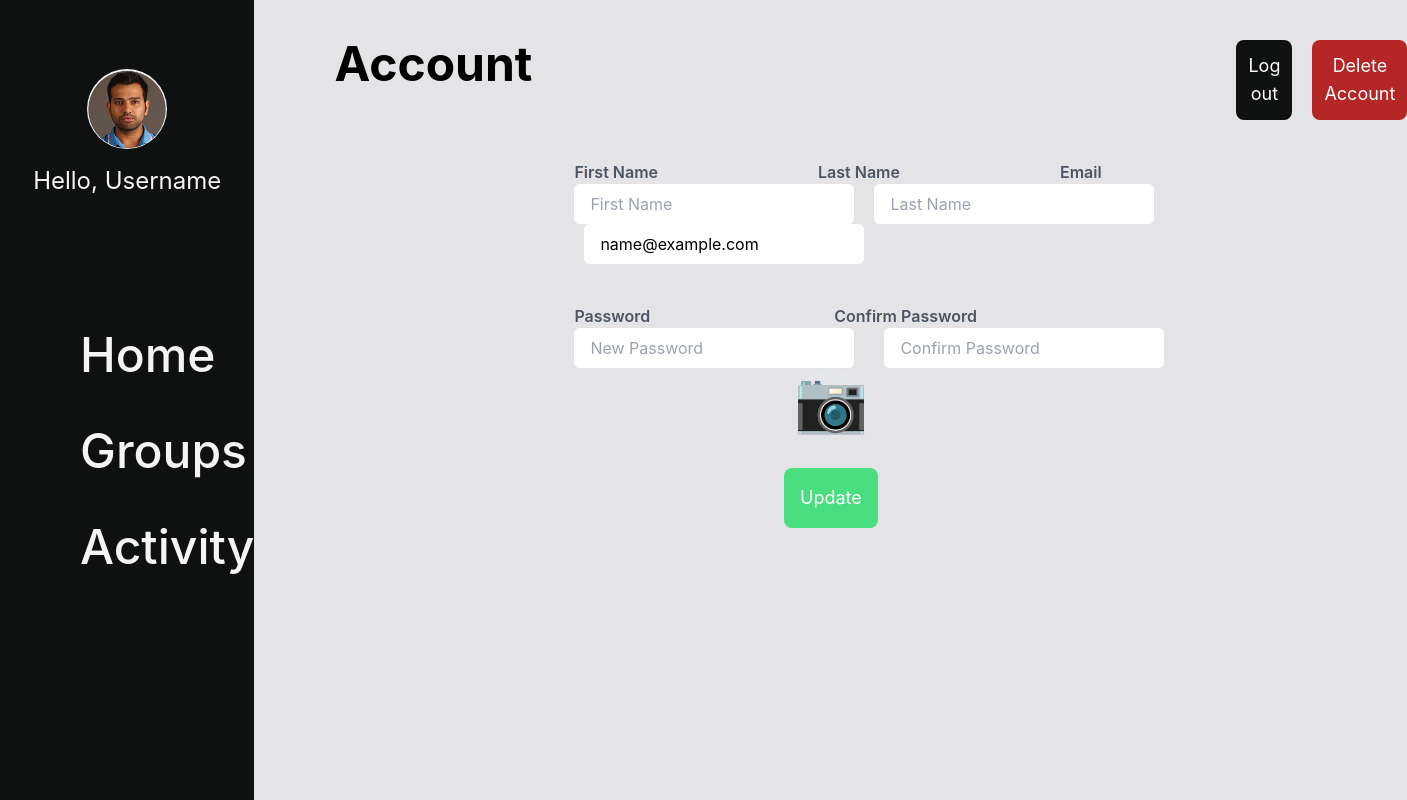
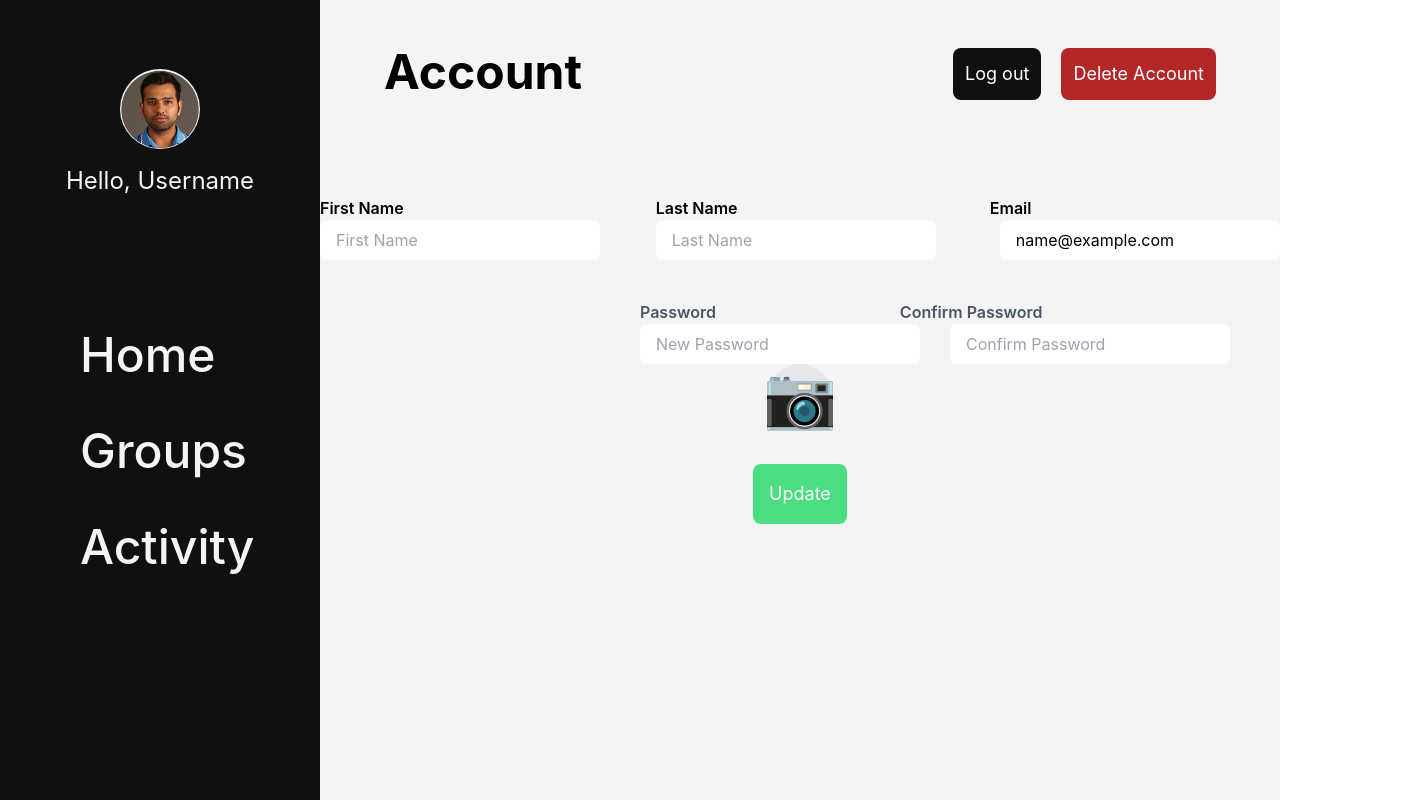
Before and after one commit to Ajaykumarunt/Best_Team_Ever, a React (Create React App) app in the folder ai_split/: page /account in a window 1280 px wide. Shown: the whole page, 1407 px wide, since content can reach past the window. Built offline with nearby package versions, Linux system fonts and the light colour scheme; no server answers; sample sign-in values are in the browser's storage.

Commit message:
fixed data duplication on homepage

```diff
--- a/ai_split/src/components/AccountPage.js
+++ b/ai_split/src/components/AccountPage.js
@@ -1,23 +1,25 @@
 import React, { useContext, useState } from "react";
 import { AuthContext } from "../contexts/AuthContext";
 import SideNavigation from "./SideNavigation";
+import { handleLogout } from "./FireBaseFunc";
+import { auth } from "../firebase";
+import { useNavigate } from "react-router-dom";
 
 const ActivityPage = () => {
-  const { currentUser } = useContext(AuthContext);
+  const { currentUser, setcurrentUser } = useContext(AuthContext);
   const [FirstName, setFirstName] = useState(currentUser.first_name);
   const [LastName, setLastName] = useState(currentUser.last_name);
   const [email, setEmail] = useState(currentUser.email);
   const [newPassword, setNewPassword] = useState("");
   const [confirmPassword, setConfirmPassword] = useState("");
   const [profileImage, setProfileImage] = useState(null);
+  const history = useNavigate();
 
   const handleImageUpload = (e) => {
     // Handle image upload logic here
   };
 
   const handleUpdateProfile = () => {
-    // Handle profile update logic here
-    // Check if the email is in the correct format
     const emailFormat = /^[A-Z0-9._%+-]+@[A-Z0-9.-]+\.[A-Z]{2,4}$/i;
     if (!email.match(emailFormat)) {
       alert("Email is not in a valid format.");
@@ -31,8 +33,8 @@ const ActivityPage = () => {
     }
   };
 
-  const handleLogout = () => {
-    // Handle logout logic here
+  const handleLogoutClick = () => {
+    handleLogout(auth, setcurrentUser, history);
   };
 
   const handleDeleteAccount = () => {
@@ -41,19 +43,17 @@ const ActivityPage = () => {
 
   return (
     <div className="flex">
-      <div className="w-90">
-        {/* SideNavigation Component */}
+      <div className="w-1/4">
         <SideNavigation />
       </div>
-      <div className="main-content bg-zinc-200 w-full">
-        <div className="flex flex-col lg:flex-row justify-between w-2/3 mt-10">
-          <h1 className="text-5xl font-bold ml-2 lg:ml-20 mr-2 lg:mr-96">
-            Account
-          </h1>
-          <div className="lg:flex justify-center ml-2 lg:ml-80">
+      <div className="main-content bg-smokewhite w-3/4">
+        <div className="flex justify-between pt-12 px-16">
+          <h1 className="text-5xl font-bold">Account</h1>
+          <div className="">
             <button
               className="bg-bg-black text-white p-3 text-lg rounded-lg hover:bg-stone-600 mr-6 lg:mr-5"
               type="button"
+              onClick={handleLogoutClick}
             >
               Log out
             </button>
@@ -65,28 +65,16 @@ const ActivityPage = () => {
             </button>
           </div>
         </div>
-        <div className="form flex-auto">
-          <div className="form-row justify-items-stretch ml-2 lg:ml-80">
-            <div className="mt-10">
+        <div className="mt-24">
+          <div className="">
+            <div className="flex justify-between">
+              <div>
                 <label
                   htmlFor="First Name"
-                className="text-gray-600 font-semibold"
+                  className="font-semibold"
                 >
                   First Name
                 </label>
-              <label
-                htmlFor="Last Name"
-                className="ml-2 lg:ml-40 text-gray-600 font-semibold"
-              >
-                Last Name
-              </label>
-              <label
-                htmlFor="email"
-                className="ml-2 lg:ml-40 text-gray-600 font-semibold"
-              >
-                Email
-              </label>
-            </div>
                 <input
                   type="text"
                   value={FirstName}
@@ -94,6 +82,15 @@ const ActivityPage = () => {
                   placeholder="First Name"
                   className="mr-5 rounded-md py-2 px-4 bg-white hover:bg-gray-300 focus:outline-black transition duration-300"
                 />
+              </div>
+
+              <div>
+                <label
+                  htmlFor="Last Name"
+                  className="font-semibold"
+                >
+                  Last Name
+                </label>
                 <input
                   type="text"
                   value={LastName}
@@ -101,6 +98,14 @@ const ActivityPage = () => {
                   placeholder="Last Name"
                   className="mr-5 rounded-md py-2 px-4 bg-white hover:bg-gray-300 focus:outline-black transition duration-300"
                 />
+              </div>
+              <div>
+                <label
+                  htmlFor="email"
+                  className="font-semibold"
+                >
+                  Email
+                </label>
                 <input
                   type="text"
                   value={email}
@@ -108,6 +113,8 @@ const ActivityPage = () => {
                   placeholder="Email"
                   className="ml-2.5 rounded-md py-2 px-4 bg-white hover:bg-gray-300 focus:outline-black transition duration-300"
                 />
+              </div>
+            </div>
           </div>
           <div className="form-row justify-items-stretch ml-2 lg:ml-80">
             <div className="mt-10">
@@ -123,7 +130,6 @@ const ActivityPage = () => {
               >
                 Confirm Password
               </label>
-            </div>
               <input
                 type="password"
                 value={newPassword}
@@ -138,6 +144,7 @@ const ActivityPage = () => {
                 placeholder="Confirm Password"
                 className="ml-2.5 rounded-md py-2 px-4 bg-white hover:bg-gray-300 focus:outline-black transition duration-300"
               />
+            </div>
           </div>
           <div className="flex justify-center image-upload-section rounded-lg">
             <div className="relative justify-center">
--- a/ai_split/src/components/HomePage.js
+++ b/ai_split/src/components/HomePage.js
@@ -1,22 +1,12 @@
 import { React, useContext } from "react";
-import { signOut } from "firebase/auth";
-import { auth } from "../firebase";
-import { useNavigate } from "react-router-dom";
-import { AuthContext } from "../contexts/AuthContext";
 import SideNavigation from "./SideNavigation";
 import Profile from "./profile";
 
 import MemberComponent from "./memberHome.js"
 import BalanceComponent from "./BalamceHome"
 import '../App.css';
-import { handleLogout } from "./FireBaseFunc";
+
 function HomePage() {
-  const { setcurrentUser } = useContext(AuthContext);
-  const history = useNavigate();
-
-  const handleLogoutClick = () => {
-    handleLogout(auth, setcurrentUser, history);
-  };
 
   return (
     <div className="flex overflow-hidden">
@@ -26,7 +16,7 @@ function HomePage() {
 
       <div className="w-3/4 px-16 bg-smokewhite">
         <BalanceComponent amount={70.11} />
-        <div className="bg-white px-10 py-6 rounded-lg mt-12 h-3/5 overflow-scroll">
+        <div className="h-3/5">
           <MemberComponent name="Member 1" amount={23.43} />
         </div>
       </div>
--- a/ai_split/src/components/memberHome.js
+++ b/ai_split/src/components/memberHome.js
@@ -6,12 +6,12 @@ import { db } from "../firebase.js";
 import { doc, getDoc } from "firebase/firestore";
 
 const members = ["Member_1"];
-const mempic = [Member_1, Member_2, Member_3, Member_1,Member_3];
-
+const mempic = [Member_1, Member_2, Member_3, Member_1, Member_3];
 
 const MemberHome = () => {
   const [friendNames, setFriendNames] = useState([]);
   const [friendBalance, setFriendBalance] = useState([]);
+  const [loading, setloading] = useState(false)
 
   useEffect(() => {
     const fetchFriendNames = async () => {
@@ -19,8 +19,9 @@ const MemberHome = () => {
         console.error("Database not initialized");
         return;
       }
+      setloading(true)
 
-      const userDoc = doc(db, "users", "wWyIkz8FWWagXyWr7Ngpsd1F1cT2");
+      const userDoc = doc(db, "users", "xtSTRqzIHRcqxq4UQIeZIrpojA22");
       if (!userDoc) {
         console.error("User document not found");
         return;
@@ -36,7 +37,9 @@ const MemberHome = () => {
           console.log(userData.friends[0]);
           console.log(userData.friends[1]);
 
-          setFriendNames((prevNames) => [...prevNames, ...names]);
+          //setFriendNames((prevNames) => [...prevNames, ...names]);
+          setFriendNames(names);
+          setloading(false)
 
           let balances = [];
           for (let i = 0; i < userData.friends.length; i++) {
@@ -48,7 +51,8 @@ const MemberHome = () => {
           }
 
           console.log(balances);
-          setFriendBalance((prevBalances) => prevBalances.concat(balances));
+          //setFriendBalance((prevBalances) => prevBalances.concat(balances));
+          setFriendBalance(balances);
         }
       } catch (error) {
         console.error("Error fetching data:", error);
@@ -59,32 +63,28 @@ const MemberHome = () => {
   }, []);
   console.log(friendBalance);
   return (
-    <div className="p-6 bg-gray-50 min-h-screen">
-      <h1 className="text-2xl font-bold mb-4">Friends List</h1>
-      <div className="bg-white p-4 rounded-lg shadow-md max-h-96 overflow-y-auto">
-        {friendNames.length === 0 ? (
-          <div className="text-center py-4">No Friends</div>
+    <div className="bg-white px-10 py-6 rounded-lg mt-12 h-5/6 w-full overflow-scroll">
+      {loading ? (<p>Loading...</p>):(friendNames.length === 0 ? (
+        <p className="text-2xl font-medium h-full flex justify-center items-center">No Friends</p>
       ) : (
         friendNames.map((name, index) => (
           <div
             key={name}
-              className="flex justify-between p-2 border-b last:border-0"
+            className="flex justify-between p-2 mt-2 border-b last:border-0 w-full"
           >
             <span>{name}</span>
             <span
               className={`font-medium ${
-                  friendBalance[index] < 0 ? "text-red" : "text-green-500"
+                friendBalance[index] < 0 ? "text-red" : "text-dark-green"
               }`}
             >
               {friendBalance[index]}
             </span>
           </div>
         ))
-        )}
-      </div>
+      ))}
     </div>
   );
-
 };
 
 export default MemberHome;
--- a/ai_split/src/contexts/AuthContext.js
+++ b/ai_split/src/contexts/AuthContext.js
@@ -6,10 +6,11 @@ export const AuthProvider = ({ children }) => {
   const [currentUser, setcurrentUser] = useState(
     JSON.parse(localStorage.getItem("user"))
   );
-  const [currentUserId, setcurrentUserId] = useState(null)
+  const [currentUserId, setcurrentUserId] = useState(JSON.parse(localStorage.getItem("userId")))
   useEffect(() => {
     localStorage.setItem("user", JSON.stringify(currentUser));
-  }, [currentUser]);
+    localStorage.setItem("userId", JSON.stringify(currentUserId));
+  }, [currentUser, currentUserId]);
 
   return (
     <AuthContext.Provider value={{ currentUser, setcurrentUser, currentUserId, setcurrentUserId }}>
--- a/ai_split/src/index.css
+++ b/ai_split/src/index.css
@@ -1,5 +1,6 @@
 body {
   margin: 0;
+  overflow: hidden;
   font-family: -apple-system, BlinkMacSystemFont, 'Segoe UI', 'Roboto', 'Oxygen',
     'Ubuntu', 'Cantarell', 'Fira Sans', 'Droid Sans', 'Helvetica Neue',
     sans-serif;
```
Lines whose indentation alone changed are shown as unchanged.
